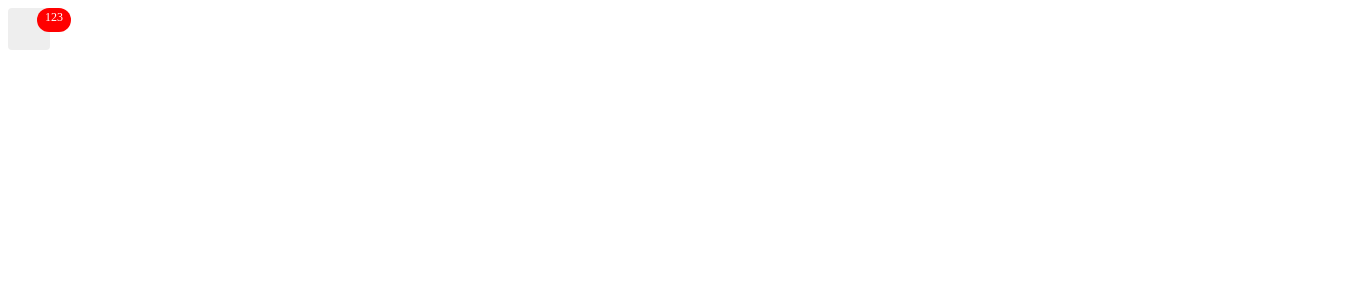
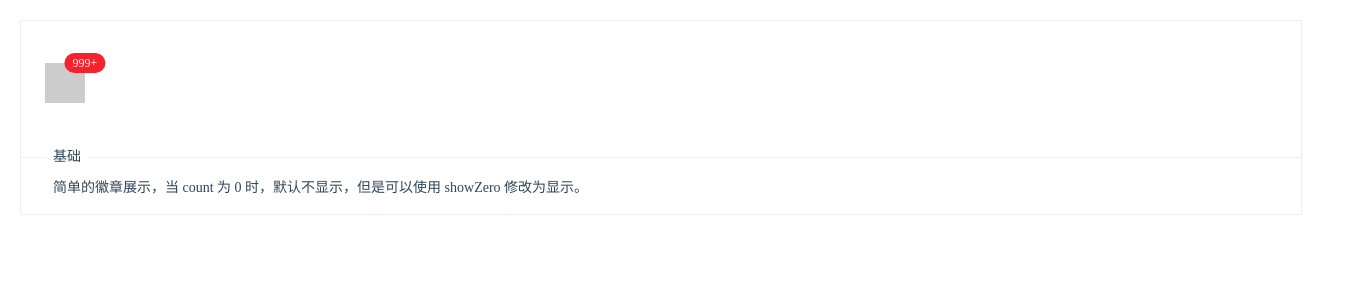
Before and after one commit to Yingkaixiang/ykx-antd, a React app: page / in a window 1280 px wide. Shown: the top 300 px of the page, 1365 px wide, since content can reach past the window. Built offline with nearby package versions, Linux system fonts and the light colour scheme.

Commit message:
feat: 添加 Badge 和 CodeBox 组件

```diff
--- a/package.json
+++ b/package.json
@@ -13,6 +13,7 @@
   "dependencies": {
     "classnames": "^2.2.6",
     "express": "^4.16.3",
+    "prop-types": "^15.6.2",
     "react": "^16.4.1",
     "react-dom": "^16.4.1",
     "tslint": "5.10.0",
@@ -20,6 +21,7 @@
   },
   "devDependencies": {
     "@types/classnames": "^2.2.4",
+    "@types/prop-types": "15.5.3",
     "@types/react": "^16.4.2",
     "@types/react-dom": "^16.0.6",
     "css-loader": "^0.28.11",
--- a/src/app/App.tsx
+++ b/src/app/App.tsx
@@ -1,20 +1,21 @@
 import * as React from "react";
 import * as ReactDOM from "react-dom";
 import Badge from "./components/badge/";
+import Codebox from "./components/codebox/";
 
 const root = document.getElementById("root");
-const badgeStyle = {
-  background: "#eee",
-  borderRadius: 4,
-  height: 42,
-  width: 42,
-};
 
 ReactDOM.render(
   <div>
-    <Badge count={0}>
-      <div style={badgeStyle} />
-    </Badge>
+    <Codebox
+      title="基础"
+      desc="简单的徽章展示，当 count 为 0 时，默认不显示，但是可以使用 showZero 修改为显示。"
+      style={{ margin: 20 }}
+    >
+      <Badge>
+        <div style={{ width: 40, height: 40, background: "#ccc" }} />
+      </Badge>
+    </Codebox>
   </div>,
   root,
 );
--- a/src/app/components/badge/index.less
+++ b/src/app/components/badge/index.less
@@ -1,19 +1,63 @@
+@import "../../style/default.less";
+
+@success: #52c41a;
+@processing: #1890ff;
+@error: #f5222d;
+@default: #d9d9d9;
+@warning: #faad14;
+
 :global {
   .ykx-badge {
     position: relative;
     display: inline-block;
 
+    &-main {
+      position: absolute;
+      right: 0;
+      display: inline-block;
+      background-color: @error;
+      transform: translateX(50%);
+    }
+
     &-item {
-      display: inline-block;
-      padding: 2px 8px;
+      top: -10px;
+      padding: 0 8px;
+      min-width: 20px;
       height: 20px;
-      border-radius: 20px;
+      border-radius: 10px;
       color: #ffffff;
-      background-color: red;
+      text-align: center;
+      white-space: nowrap;
+      font-weight: 400;
       font-size: 12px;
-      position: absolute;
-      top: 0;
-      right: -50%;
+      line-height: 20px;
+    }
+
+    &-dot {
+      top: -3px;
+      width: 6px;
+      height: 6px;
+      border-radius: 50%;
+    }
+
+    &-success {
+      background-color: @success;
+    }
+
+    &-processing {
+      background-color: @processing;
+    }
+
+    &-default {
+      background-color: @default;
+    }
+
+    &-error {
+      background-color: @error;
+    }
+
+    &-warning {
+      background-color: @warning;
     }
   }
 }
--- a/src/app/components/badge/index.tsx
+++ b/src/app/components/badge/index.tsx
@@ -1,33 +1,98 @@
 // 徽标数
 
+import classNames from "classnames";
+import * as PropTypes from "prop-types";
 import * as React from "react";
 import "./index.less";
 
 interface IBadgeProps {
-  count?: number;
+  count?: number | string;
   dot?: boolean;
   offset?: [number, number];
   overflowCount?: number;
   showZero?: boolean;
-  status?: string;
+  status?: "success" | "processing" | "default" | "error" | "warning";
   text?: string;
   title?: string;
 }
 
-class Badge extends React.Component<IBadgeProps, any> {
+export default class Badge extends React.Component<IBadgeProps, any> {
+  static defaultProps = {
+    prefixCls: "ykx-badge",
+  };
+
+  static propTypes = {
+    dot: PropTypes.bool,
+  };
+
   constructor(props: IBadgeProps) {
     super(props);
   }
 
+  getCount() {
+    // const { count = 0, overflowCount = 99, showZero, dot } = this.props;
+    // let displayCount =
+    //   // 使用类型断言强制在比较时使用number类型
+    //   (count as number) > (overflowCount as number)
+    //     ? `${overflowCount}+`
+    //     : count;
+    // const isZero = displayCount === 0 || displayCount === "0";
+    // const isDot = (dot && !isZero) || status;
+    // if (!isDot) {
+    //   displayCount = "";
+    // }
+    // const isEmpty =
+    //   displayCount === "" ||
+    //   displayCount === undefined ||
+    //   displayCount === null;
+    // // 不显示徽标
+    // const hidden = (isEmpty || (isZero && !showZero)) && !isDot;
+    // if (isZero && !showZero) {
+    //   return "";
+    // }
+    return "999+";
+  }
+
   render() {
-    const { children } = this.props;
+    const {
+      children,
+      dot,
+      offset = [0, 0],
+      status = "error",
+      text,
+      title,
+    } = this.props;
+    const result = this.getCount();
+    const dotStyle = classNames({
+      "ykx-badge-dot": true,
+      "ykx-badge-main": true,
+      [`ykx-badge-${status}`]: Boolean(status),
+    });
+    const itemStyle = classNames({
+      "ykx-badge-item": true,
+      "ykx-badge-main": true,
+    });
+    const selfStyle = {
+      right: -offset[0],
+      top: -offset[1],
+    };
+    const createBadge = (): React.ReactElement<HTMLElement> | null => {
+      if (dot) {
+        return (
+          <span title={title}>
+            <span className={dotStyle} style={selfStyle} />
+            {text ? <span>{text}</span> : null}
+          </span>
+        );
+      } else {
+        return result ? <span className={itemStyle}>{result}</span> : null;
+      }
+    };
     return (
       <span className="ykx-badge">
-        <span className="ykx-badge-item">123</span>
+        {createBadge()}
         {children}
       </span>
     );
   }
 }
-
-export default Badge;
--- /dev/null
+++ b/src/app/components/codebox/index.less
@@ -0,0 +1,35 @@
+@import "../../style/default.less";
+
+@border-color: #ebedf0;
+
+:global {
+  .code-box {
+    border: 1px solid @border-color;
+    border-radius: 2px;
+    display: inline-block;
+    width: 100%;
+    position: relative;
+    color: #314659;
+
+    &-demo {
+      border-bottom: 1px solid @border-color;
+      padding: 42px 24px 50px;
+    }
+
+    &-meta {
+      position: relative;
+      padding: 18px 32px;
+      width: 100%;
+      font-size: 14px;
+    }
+
+    &-title {
+      position: absolute;
+      top: -14px;
+      padding: 1px 8px;
+      margin-left: -8px;
+      background: #fff;
+      font-weight: 500;
+    }
+  }
+}
--- /dev/null
+++ b/src/app/components/codebox/index.tsx
@@ -0,0 +1,25 @@
+// 代码演示
+
+import * as React from "react";
+import "./index.less";
+
+interface ICodeBoxProps {
+  title: string;
+  desc: React.ReactElement<HTMLElement> | string;
+  style?: object;
+}
+
+export default class Codebox extends React.Component<ICodeBoxProps, any> {
+  render() {
+    const { title, children, desc, ...restProps } = this.props;
+    return (
+      <section className="code-box" {...restProps}>
+        <section className="code-box-demo">{children}</section>
+        <section className="code-box-meta">
+          <div className="code-box-title">{title}</div>
+          {desc}
+        </section>
+      </section>
+    );
+  }
+}
--- a/src/app/style/default.less
+++ b/src/app/style/default.less
@@ -1 +1,7 @@
+/* reset */
+* {
+  margin: 0;
+  padding: 0;
+}
+
 @primary-color: #1890ff;
```
Also changed, not shown: server.js (+9 -9 lines), 2 other files (tests, documents, lock files or other folders).
